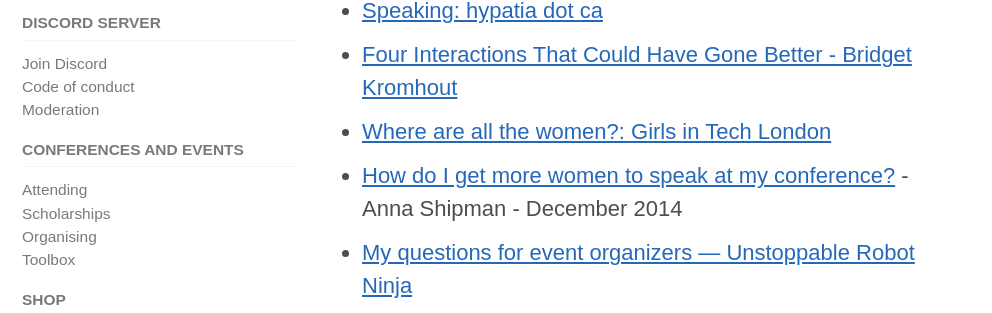
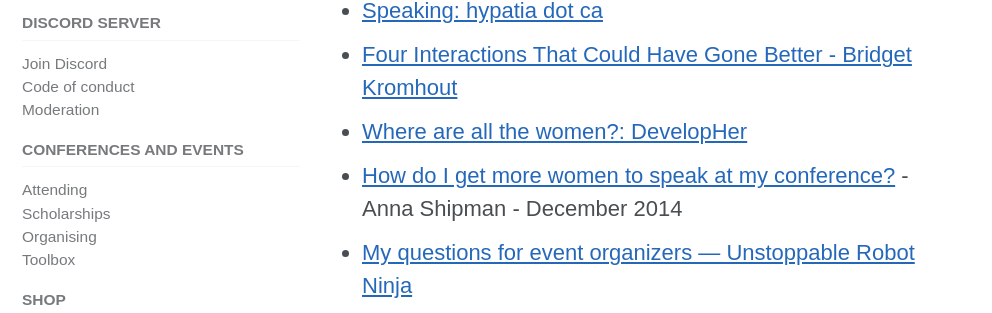
Before and after one commit to include-cpp/include-cpp.github.io, a Jekyll site: the page built from resources/conference-resources.md, in a window 1280 px wide and 900 px high, scrolled down 350 px. Shown: the part 141-454 px from the top of the window, without its empty margins (0-992 px from the left). Built offline with Jekyll 4.4.1, drawn with Linux system fonts in a browser that asks for light colours; cached includes are drawn as plain includes; nearby versions of some CDN libraries.

Commit message:
Update "Where are all the women?" URL (#28)

```diff
--- a/resources/conference-resources.md
+++ b/resources/conference-resources.md
@@ -12,7 +12,7 @@ title: Conference Resources
 * [Some notes on codes of conduct from a conference organizer's perspective - Jez Humble](https://gist.github.com/jezhumble/47aebaa31ba7cf67e2b8)
 * [Speaking: hypatia dot ca](http://hypatia.ca/speaking/)
 * [Four Interactions That Could Have Gone Better - Bridget Kromhout](http://bridgetkromhout.com/blog/2014/09/22/four-interactions-that-could-have-gone-better/)
-* [Where are all the women?: Girls in Tech London](http://girlsintechuk.com/2014/11/12/where-are-all-the-women/)
+* [Where are all the women?: DevelopHer](https://developher.org/2014/11/12/where-are-all-the-women/)
 * [How do I get more women to speak at my conference?](http://www.annashipman.co.uk/jfdi/how-to-get-women-speakers.html) - Anna Shipman - December 2014
 * [My questions for event organizers &#8212; Unstoppable Robot Ninja](http://unstoppablerobotninja.com/entry/my-questions-for-event-organizers/)
 * [In Defence of Diversity Measures — The Microchicks — Medium](https://medium.com/the-microchicks/in-defence-of-diversity-measures-48e4702b1dbd)
```
